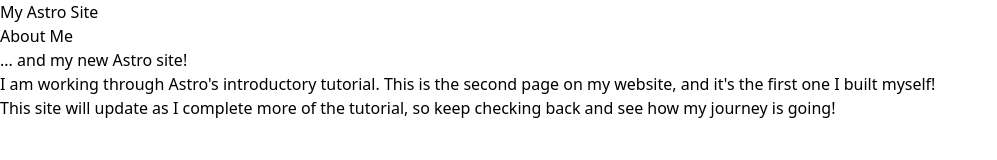
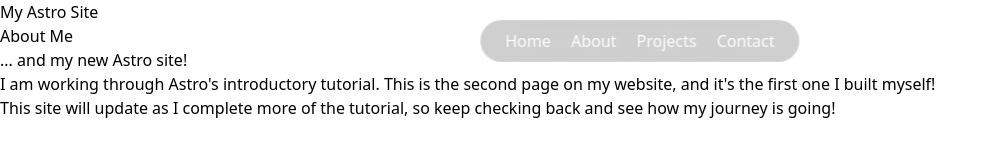
Before and after one commit to DionelValera/Portfolio, an Astro site: page / in a window 1280 px wide. Shown: the whole page, without its empty margins (0-997 px from the left). Built offline with nearby package versions, Linux system fonts and the light colour scheme; Astro itself is replaced by a stand-in of ours.

Commit message:
update src compilet options

```diff
--- a/src/components/header.astro
+++ b/src/components/header.astro
@@ -0,0 +1,28 @@
+<header
+  class="fixed top-5 left-1/2 -translate-x-1/2"
+>
+  <nav
+    class="border-white/10 border text-base font-medium text-white/90 rounded-full p-2 px-4 bg-black/10 backdrop-blur-lg"
+  >
+    <a
+      href="/"
+      class="hover:text-white hover:bg-white/10 p-2 rounded-full transition"
+      >Home</a
+    >
+    <a
+      href="/#about"
+      class="hover:text-white hover:bg-white/10 p-2 rounded-full transition"
+      >About</a
+    >
+    <a
+      href="/#projects"
+      class="hover:text-white hover:bg-white/10 p-2 rounded-full transition"
+      >Projects</a
+    >
+    <a
+      href="/#contact"
+      class="hover:text-white hover:bg-white/10 p-2 rounded-full transition"
+      >Contact</a
+    >
+  </nav>
+</header>
--- a/src/layouts/Layout.astro
+++ b/src/layouts/Layout.astro
@@ -1,3 +1,6 @@
+---
+import Header from "@/components/header.astro";
+---
 <!doctype html>
 <html lang="es">
 	<head>
@@ -8,6 +11,7 @@
 		<title>Portfolio</title>
 	</head>
 	<body>
+		<Header />
 		<slot />
 	</body>
 </html>
```
Also changed, not shown: tsconfig.json (+8 -0 lines).
